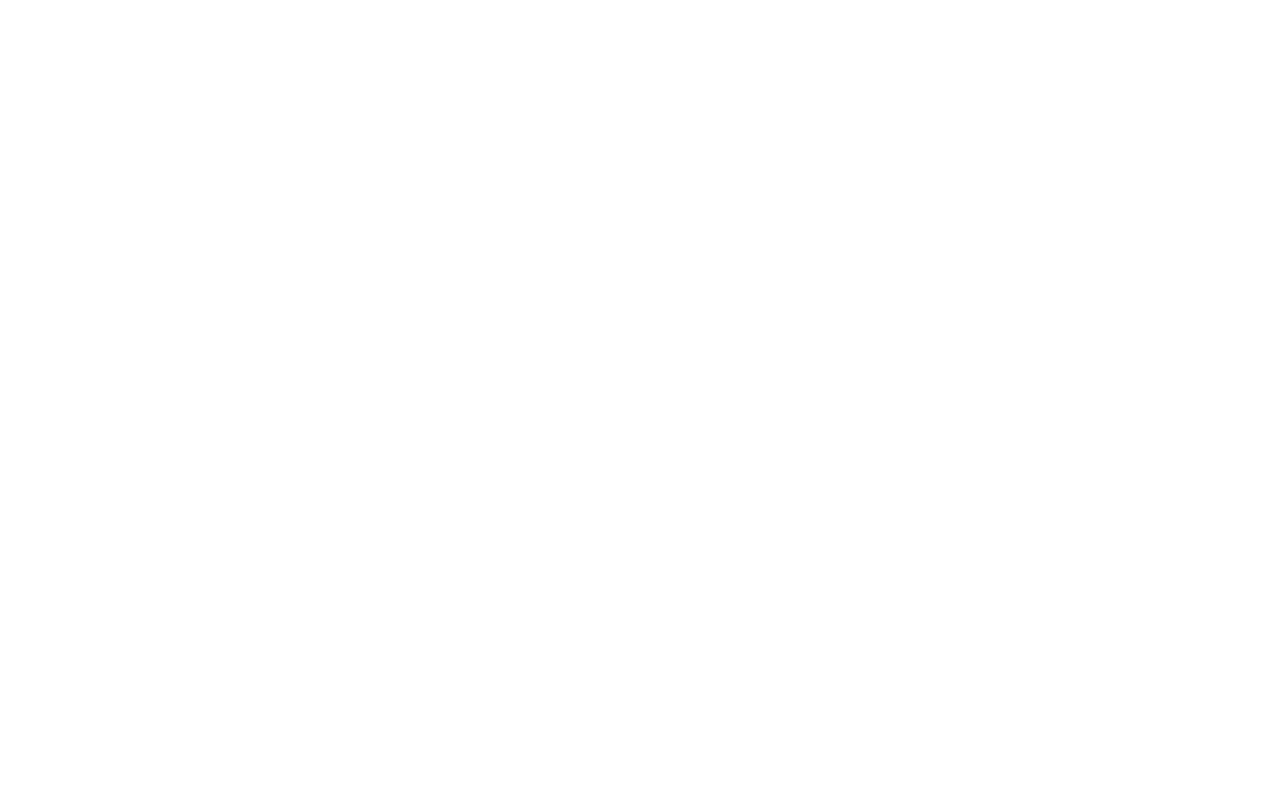
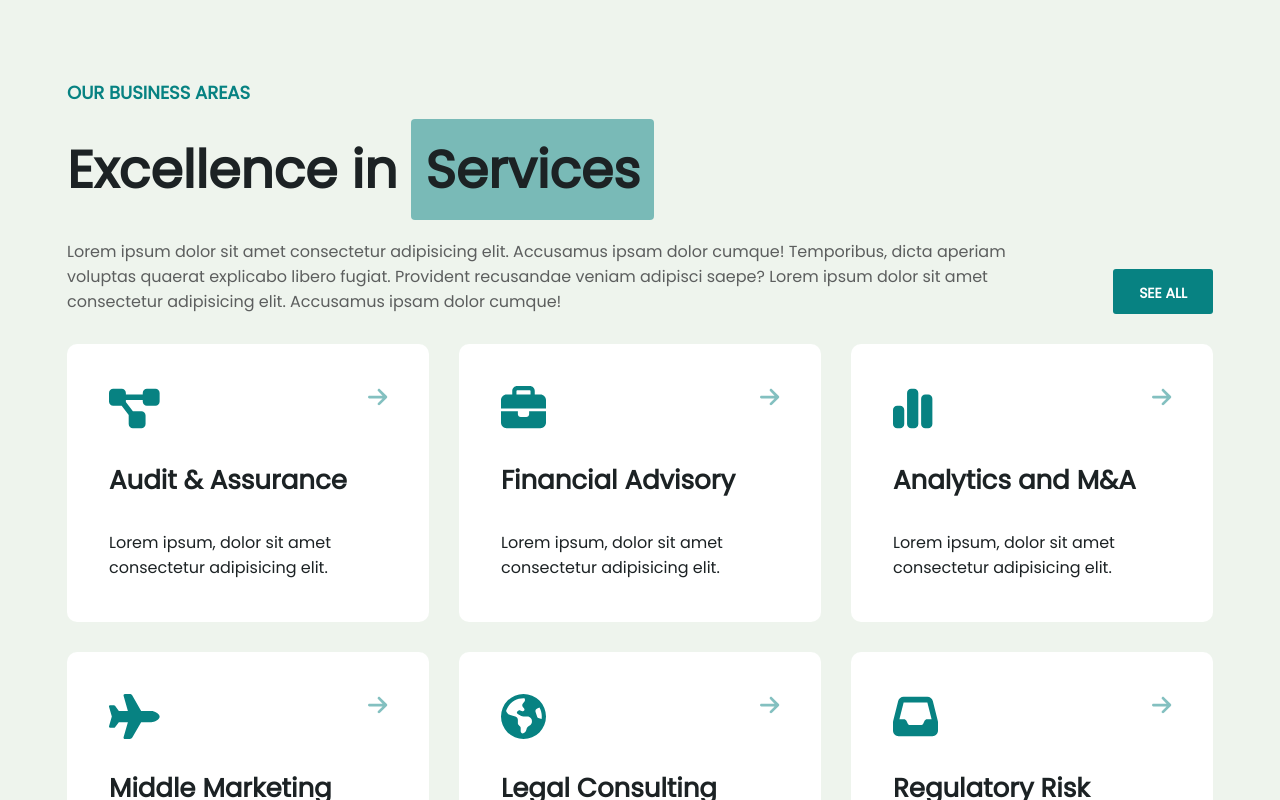
Before and after one commit to eSSeGH/proj-html-vuejs, a Vue app: page / in a window 1280 px wide. Shown: the part 1540-2340 px from the top of the page. Before the commit the page ends 1489 px from the top, so only its background shows below. Built offline with nearby package versions, Linux system fonts and the light colour scheme.

Commit message:
FEAT AppBusiness added

```diff
--- a/src/App.vue
+++ b/src/App.vue
@@ -3,6 +3,7 @@ import AppHeader1 from './components/AppHeader1.vue';
 import AppHeader2 from './components/AppHeader2.vue';
 import AppHero from './components/AppHero.vue';
 import AppNetwork from './components/AppNetwork.vue';
+import AppBusiness from './components/AppBusiness.vue';
 
 import '@fontsource/poppins';
 
@@ -12,6 +13,7 @@ export default {
     AppHeader2,
     AppHero,
     AppNetwork,
+    AppBusiness,
   },
   data() {
     return {
@@ -26,6 +28,7 @@ export default {
   <AppHeader2 class="header2" />
   <AppHero class="hero" />
   <AppNetwork />
+  <AppBusiness />
 </template>
 
 <style lang="scss" scoped>
--- /dev/null
+++ b/src/components/AppBusiness.vue
@@ -0,0 +1,139 @@
+<script>
+import SectionHeader from './SectionHeader.vue';
+import Button from './Button.vue';
+
+export default {
+    components: {
+        SectionHeader,
+        Button,
+    },
+    data() {
+        return {
+            businessInfos: [
+                {
+                    icon: 'fa-solid fa-diagram-project',
+                    title: 'Audit & Assurance',
+                    lorem: 'Lorem ipsum, dolor sit amet consectetur adipisicing elit.',
+                },
+                {
+                    icon: 'fa-solid fa-briefcase',
+                    title: 'Financial Advisory',
+                    lorem: 'Lorem ipsum, dolor sit amet consectetur adipisicing elit.',
+                },
+                {
+                    icon: 'fa-solid fa-chart-simple',
+                    title: 'Analytics and M&A',
+                    lorem: 'Lorem ipsum, dolor sit amet consectetur adipisicing elit.',
+                },
+                {
+                    icon: 'fa-solid fa-plane',
+                    title: 'Middle Marketing',
+                    lorem: 'Lorem ipsum, dolor sit amet consectetur adipisicing elit.',
+                },
+                {
+                    icon: 'fa-solid fa-earth-americas',
+                    title: 'Legal Consulting',
+                    lorem: 'Lorem ipsum, dolor sit amet consectetur adipisicing elit.',
+                },
+                {
+                    icon: 'fa-solid fa-inbox',
+                    title: 'Regulatory Risk',
+                    lorem: 'Lorem ipsum, dolor sit amet consectetur adipisicing elit.',
+                }
+            ],
+            sectionHeader: {
+                class: 'dark',
+                name: 'our business areas',
+                hlTitleEnd: 'Services',
+                title: 'Excellence in',
+                paragraph: 'Lorem ipsum dolor sit amet consectetur adipisicing elit. Accusamus ipsam dolor cumque! Temporibus, dicta aperiam voluptas quaerat explicabo libero fugiat. Provident recusandae veniam adipisci saepe? Lorem ipsum dolor sit amet consectetur adipisicing elit. Accusamus ipsam dolor cumque!'
+            }
+        }
+    }
+}
+</script>
+
+<template>
+    <section class="business">
+
+        <div class="container1">
+
+            <div class="row">
+
+                <div class="col10">
+                    <SectionHeader :sectionHeader="sectionHeader" />
+                </div>
+
+                <Button class="my-btn dark" :string="'see all'"></Button>
+
+                <div v-for="(infoCard, i) in businessInfos" class="col4 card">
+
+                    <div class="icons col12">
+                        <font-awesome-icon class="icon" :icon="infoCard.icon" />
+                        <font-awesome-icon class="arrow-icon" icon="fa-solid fa-arrow-right" />
+                    </div>
+
+                    <h3 class="h3">{{ infoCard.title }}</h3>
+                    <p>{{ infoCard.lorem }}</p>
+                </div>
+
+            </div>
+
+        </div>
+
+    </section>
+</template>
+
+<style lang="scss" scoped>
+@use '../style/general.scss' as *;
+@use '../style/partials/colors.scss' as *;
+
+.business {
+    background-color: $light-section;
+    padding: 130px 0 160px;
+
+    .row {
+        gap: 30px;
+
+        .col4.card {
+            flex-basis: calc(100%/3 - 60px/3);
+            padding: 42px;
+            background-color: white;
+            border-radius: 10px;
+
+            .icons {
+                display: flex;
+                justify-content: space-between;
+
+                .icon {
+                    color: $elf-green;
+                    font-size: 45px;
+                }
+
+                .arrow-icon {
+                    font-size: 22px;
+                    color: rgba($color: $elf-green, $alpha: 0.5);
+                    align-self: flex-start;
+                }
+            }
+
+
+            .h3 {
+                margin-top: 30px;
+            }
+
+            .h3,
+            p {
+                color: $shark;
+            }
+
+        }
+
+        .my-btn {
+            align-self: flex-end;
+            margin-left: auto;
+        }
+    }
+
+}
+</style>
--- a/src/main.js
+++ b/src/main.js
@@ -15,7 +15,14 @@ import {
     faEnvelope,
     faAward,
     faLock,
-    faGraduationCap
+    faGraduationCap,
+    faArrowRight,
+    faDiagramProject,
+    faBriefcase,
+    faChartSimple,
+    faPlane,
+    faEarthAmericas,
+    faInbox
 } from '@fortawesome/free-solid-svg-icons'
 import { faPenToSquare } from '@fortawesome/free-regular-svg-icons'
 import { faFacebook, faTwitter, faLinkedinIn } from '@fortawesome/free-brands-svg-icons'
@@ -30,7 +37,14 @@ library.add(faClock,
     faAward,
     faLock,
     faPenToSquare,
-    faGraduationCap)
+    faGraduationCap,
+    faArrowRight,
+    faDiagramProject,
+    faBriefcase,
+    faChartSimple,
+    faPlane,
+    faEarthAmericas,
+    faInbox)
 
 createApp(App)
     .component('font-awesome-icon', FontAwesomeIcon)
--- a/src/style/general.scss
+++ b/src/style/general.scss
@@ -97,6 +97,14 @@ p {
     gap: 16px;
 }
 
+.col12 {
+    flex-basis: 100%;
+}
+
+.col10 {
+    flex-basis: calc(100%/12*10);
+}
+
 .col6 {
     flex-basis: calc(50% - 16px/2);
 }
```
